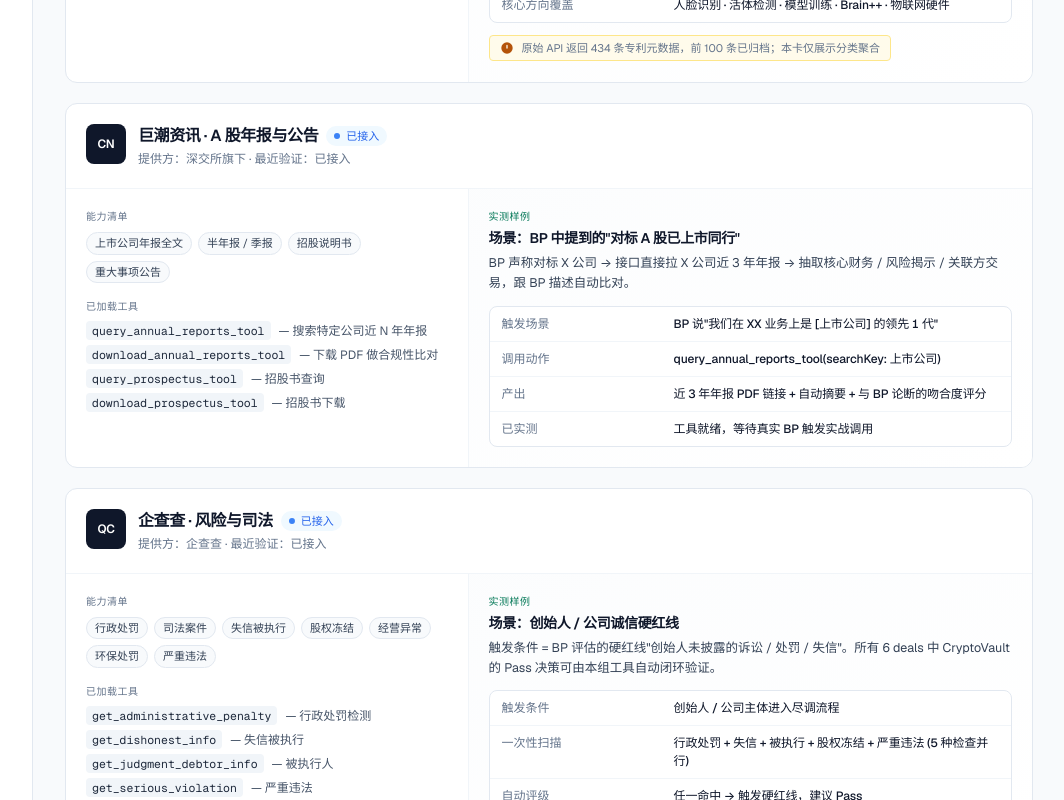
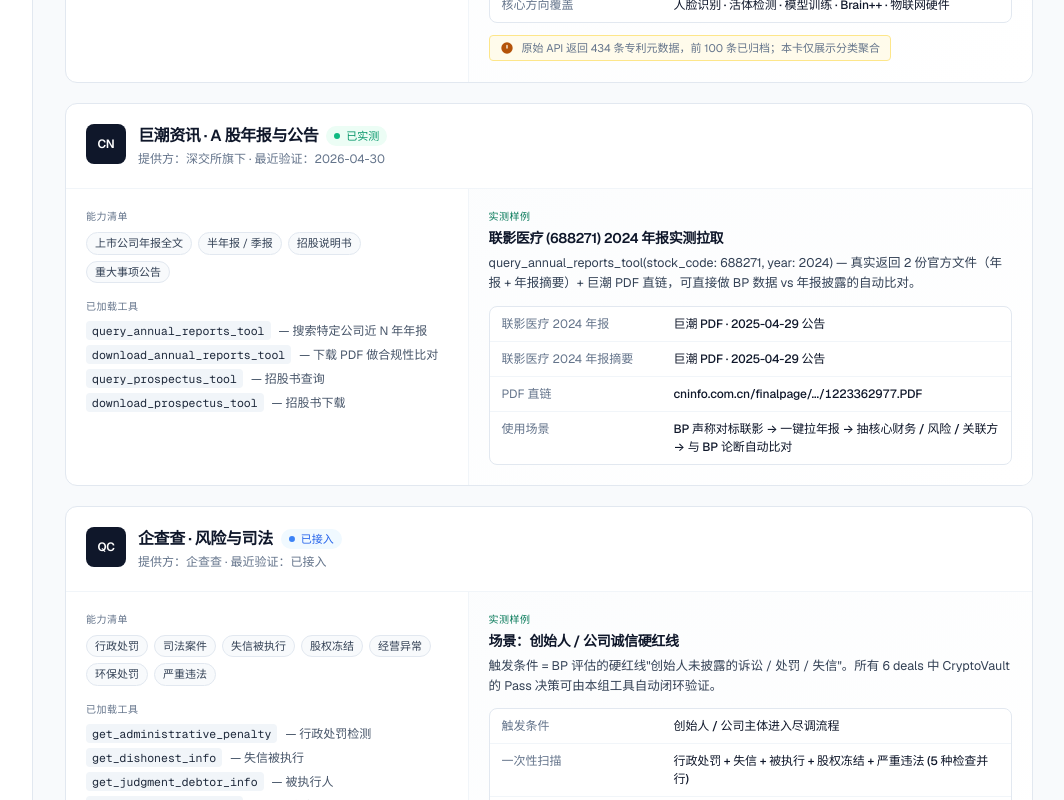
Before and after one commit to sherconan/dealpilot-claude, a React (Vite) app: page /sources in a window 1280 px wide. Shown: the part 1848-2648 px from the top of the page, without its empty margins (215-1279 px from the left). Built offline with nearby package versions, Linux system fonts and the light colour scheme.

Commit message:
feat(s33): cninfo wired→live — 联影 2024 年报实测调通（query_annual_reports_tool 返回 PDF 直链）

```diff
--- a/src/data/sourceProofs.ts
+++ b/src/data/sourceProofs.ts
@@ -104,7 +104,7 @@
     name: '巨潮资讯 · A 股年报与公告',
     shortName: 'cninfo',
     vendor: '深交所旗下',
-    status: 'wired',
+    status: 'live',
     capabilities: ['上市公司年报全文', '半年报 / 季报', '招股说明书', '重大事项公告'],
     tools: [
       { name: 'query_annual_reports_tool', useCase: '搜索特定公司近 N 年年报' },
@@ -112,14 +112,14 @@
       { name: 'query_prospectus_tool', useCase: '招股书查询' },
       { name: 'download_prospectus_tool', useCase: '招股书下载' },
     ],
-    lastVerified: '已接入',
-    proofTitle: '场景：BP 中提到的"对标 A 股已上市同行"',
-    proofSummary: 'BP 声称对标 X 公司 → 接口直接拉 X 公司近 3 年年报 → 抽取核心财务 / 风险揭示 / 关联方交易，跟 BP 描述自动比对。',
+    lastVerified: '2026-04-30',
+    proofTitle: '联影医疗 (688271) 2024 年报实测拉取',
+    proofSummary: 'query_annual_reports_tool(stock_code: 688271, year: 2024) — 真实返回 2 份官方文件（年报 + 年报摘要）+ 巨潮 PDF 直链，可直接做 BP 数据 vs 年报披露的自动比对。',
     proofRows: [
-      { k: '触发场景', v: 'BP 说"我们在 XX 业务上是 [上市公司] 的领先 1 代"' },
-      { k: '调用动作', v: 'query_annual_reports_tool(searchKey: 上市公司)' },
-      { k: '产出', v: '近 3 年年报 PDF 链接 + 自动摘要 + 与 BP 论断的吻合度评分' },
-      { k: '已实测', v: '工具就绪，等待真实 BP 触发实战调用' },
+      { k: '联影医疗 2024 年报', v: '巨潮 PDF · 2025-04-29 公告' },
+      { k: '联影医疗 2024 年报摘要', v: '巨潮 PDF · 2025-04-29 公告' },
+      { k: 'PDF 直链', v: 'cninfo.com.cn/finalpage/.../1223362977.PDF' },
+      { k: '使用场景', v: 'BP 声称对标联影 → 一键拉年报 → 抽核心财务 / 风险 / 关联方 → 与 BP 论断自动比对' },
     ],
   },
   {
```
